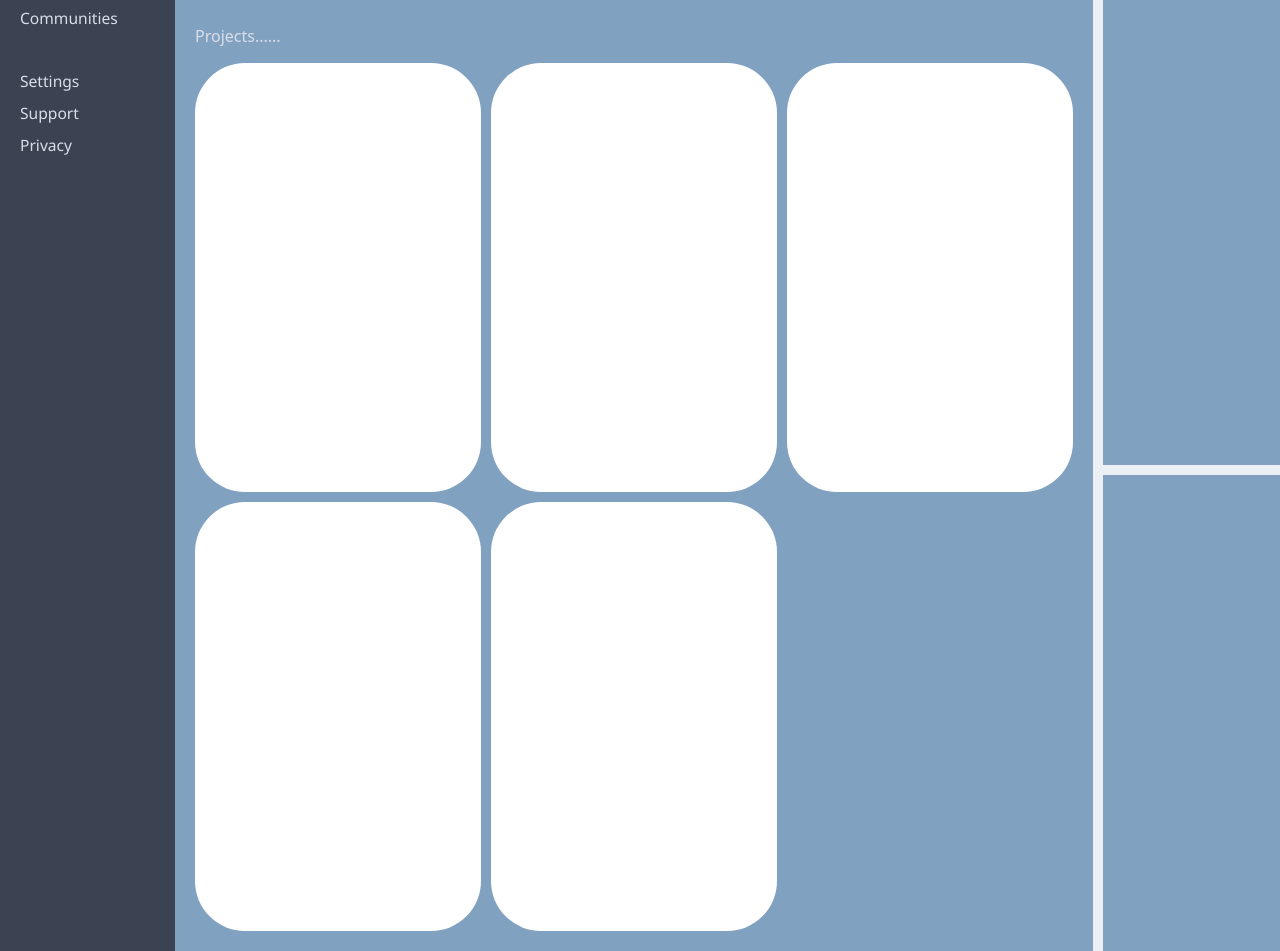
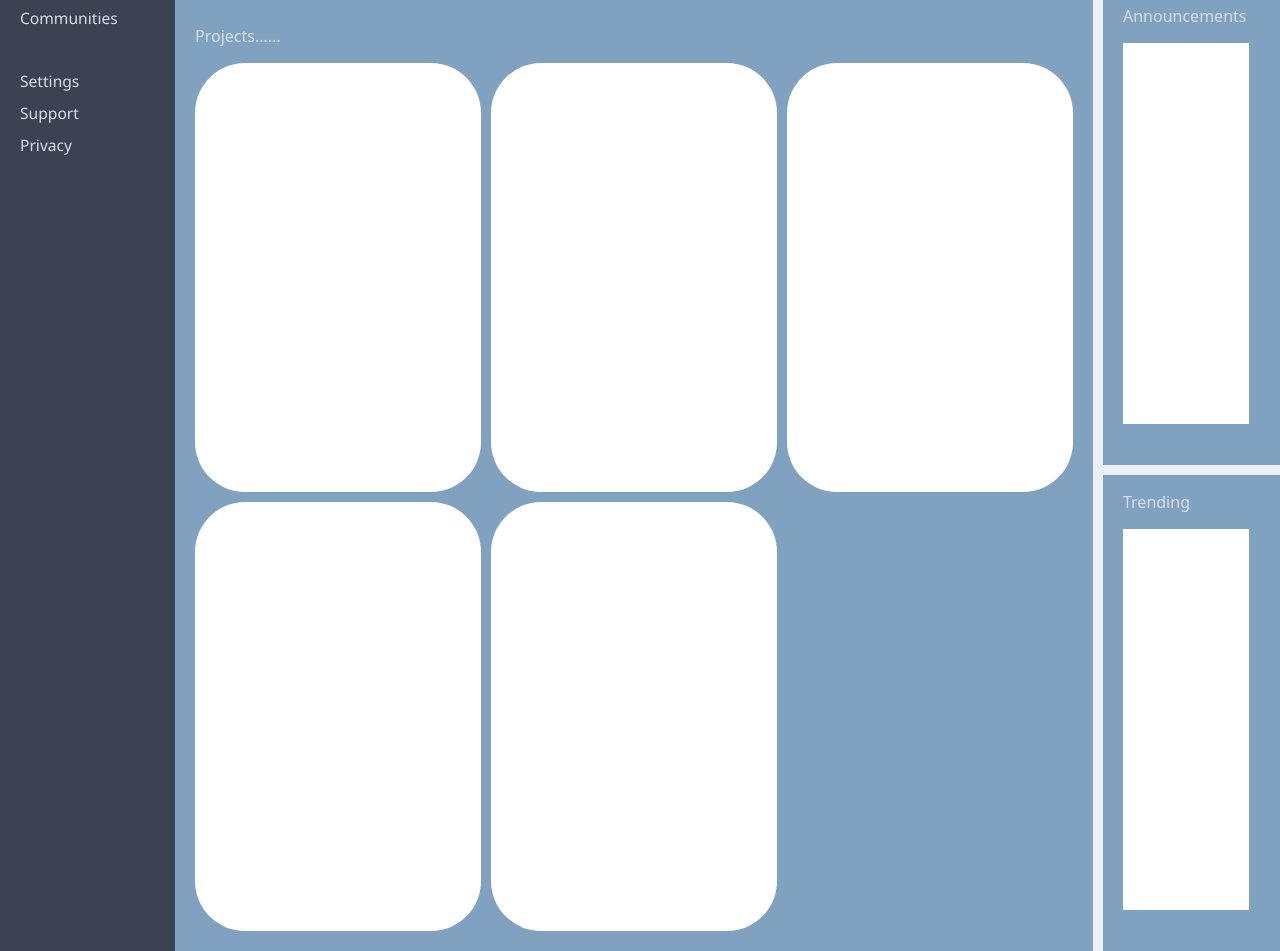
Before and after one commit to dhruvpurohit2k/dashboard, a plain HTML site: page index.html in a window 1280 px wide. Shown: the part 247-1198 px from the top of the page. Drawn offline with Linux system fonts and the light colour scheme.

Commit message:
Complete the announcement and treding sections

```diff
--- a/index.html
+++ b/index.html
@@ -62,8 +62,18 @@
         <div class="project-card"></div>
       </section>
     </section>
-    <section id="announcements"></section>
-    <section id="trending"></section>
+    <section id="announcements">
+      <p>Announcements</p>
+      <div>
+
+      </div>
+    </section>
+    <section id="trending">
+      <p>Trending</p>
+      <div>
+
+      </div>
+    </section>
   </main>
 </body>
 
--- a/styles.css
+++ b/styles.css
@@ -170,11 +170,27 @@ main {
   #announcements {
     grid-area: 1/2/2/3;
     background-color: #81A1C1;
+    padding-left: 20px;
+
+      div {
+        display: grid;
+        background-color: white;
+        height: 80%;
+        width: 80%;
+      }
   }
 
   #trending {
     grid-area: 2/2/3/3;
     background-color: #81A1C1;
+    padding-left: 20px;
+
+      div {
+        display: grid;
+        background-color: white;
+        height: 80%;
+        width: 80%;
+      }
   }
 }
 
```
